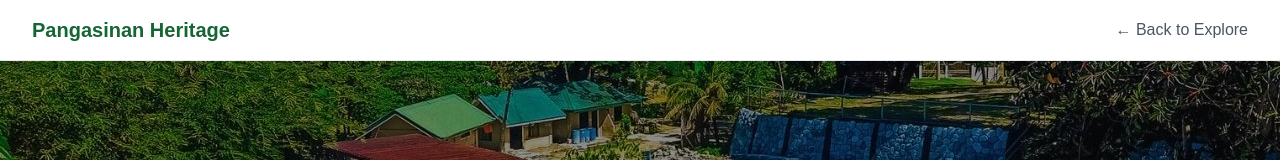
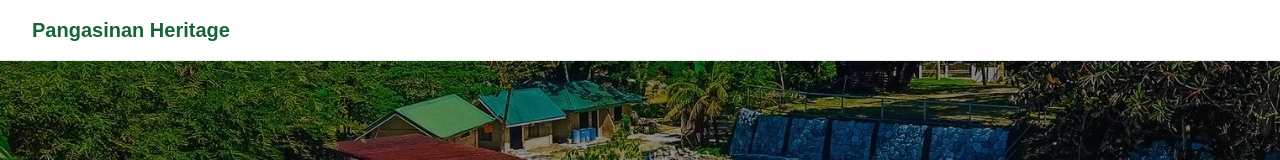
Before and after one commit to heybanj/pangasinan-heritage, a Next.js app: page /explore/balungao-hot-spring in a window 1280 px wide. Shown: the top 160 px of the page. Built offline with nearby package versions, Linux system fonts and the light colour scheme.

Commit message:
Remove explore top

```diff
--- a/src/app/explore/[slug]/page.tsx
+++ b/src/app/explore/[slug]/page.tsx
@@ -122,12 +122,7 @@ export default async function DestinationPage({
             Pangasinan Heritage
           </Link>
 
-          <Link
-            href="/#heritage"
-            className="font-medium text-gray-600 transition hover:text-green-700 focus:outline-none focus:ring-2 focus:ring-green-600"
-          >
-            ← Back to Explore
-          </Link>
+
 
         </div>
       </header>
```
